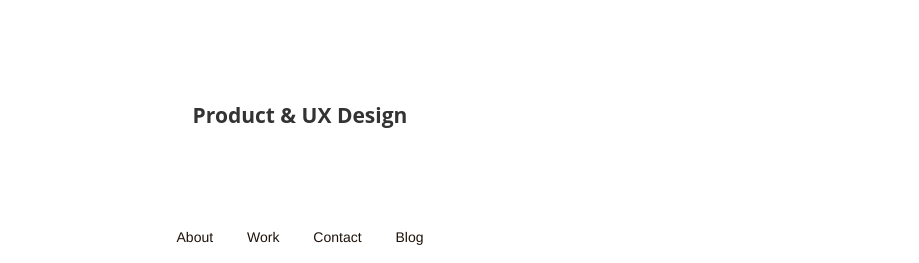
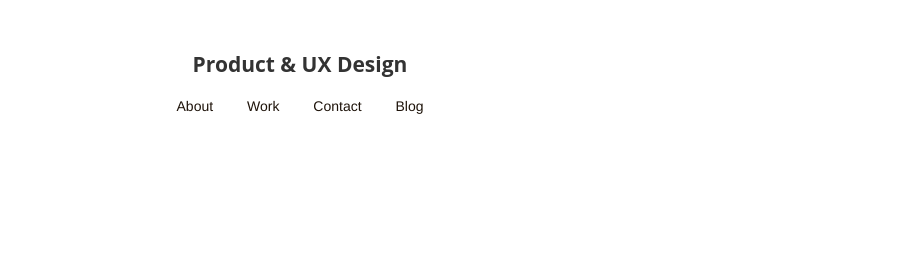
Before and after one commit to factoryhands/factoryhands.github.io, a website: page index.html in a window 1280 px wide. Shown: the part 537-800 px from the top of the page, without its empty margins (340-1259 px from the left). Drawn offline with nearby package versions, Linux system fonts and the light colour scheme.

Commit message:
adding front page fix

```diff
--- a/css/index.css
+++ b/css/index.css
@@ -59,7 +59,7 @@
 }
 
 .main-headline {
-	margin-top: 8%;
+	margin-top: 4%;
 }
 
 /*SMALL SCREEN FIXES*/
--- a/css/theme.css
+++ b/css/theme.css
@@ -243,9 +243,9 @@ fieldset[disabled] .btn-primary.active {
 }
 
 /*Jenn's CSS*/
-.main-nav {
+/*.main-nav {
   margin: 7% 0 0 0;
-}
+}*/
 
 .main-nav ul li {
   list-style: none;
```
